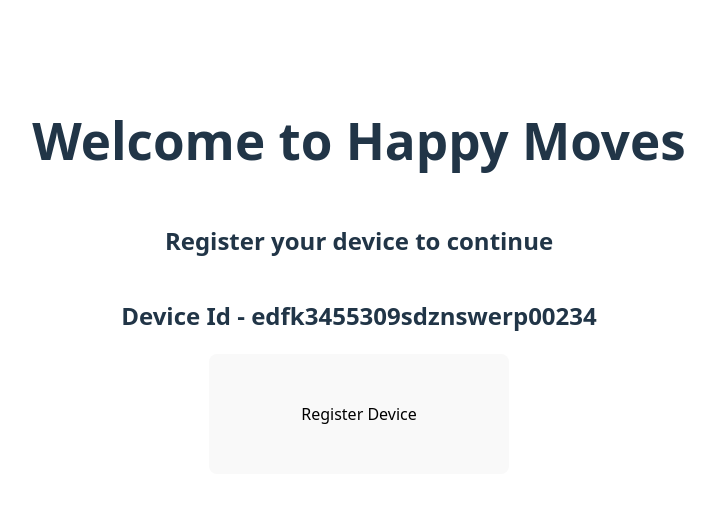
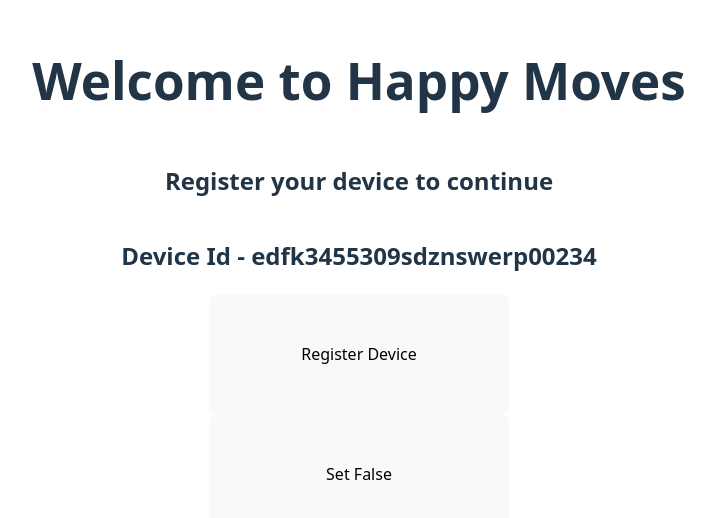
Before and after one commit to mhdhssn967/testerXR, a React (Vite) app: page / in a window 1280 px wide. Shown: the part 124-642 px from the top of the page, without its empty margins (281-996 px from the left). Built offline with nearby package versions, Linux system fonts and the light colour scheme.

Commit message:
Register device check

```diff
--- a/src/VRDevice.jsx
+++ b/src/VRDevice.jsx
@@ -6,8 +6,8 @@ const VRDevice = () => {
 
     const deviceId='edfk3455309sdznswerp00234'
 
-    const handleRegisteration=async()=>{
-        await registerDevice(deviceId)
+    const handleRegisteration=async(bool)=>{
+        await registerDevice(deviceId,bool)
     }
   return (
     <>
@@ -15,7 +15,8 @@ const VRDevice = () => {
         <h1>Welcome to Happy Moves</h1>
         <h2>Register your device to continue</h2>
         <h2>Device Id - {deviceId}</h2>
-        <button onClick={handleRegisteration}>Register Device</button>
+        <button onClick={()=>handleRegisteration(true)}>Register Device</button>
+        <button onClick={()=>handleRegisteration(false)}>Set False</button>
     </div>
     </>
   )
--- a/src/services/registerDevice.js
+++ b/src/services/registerDevice.js
@@ -2,14 +2,14 @@ import { getFirestore, doc, setDoc, getDoc, updateDoc, query, where, getDocs, co
 import { serverTimestamp } from "firebase/firestore";
 
 
-export const registerDevice = async (deviceId) => {
+export const registerDevice = async (deviceId,bool) => {
   try {
     const db = getFirestore();
 
     // Query to find the document with request_status: false
     const q = query(
       collection(db, "access_request"),
-      where("request_status", "==", false)
+      where("request_status", "==", false || true)
     );
 
     const querySnapshot = await getDocs(q);
@@ -20,7 +20,7 @@ export const registerDevice = async (deviceId) => {
 
       // Update that document to set request_status to true
       await updateDoc(docRef, {
-        request_status: true,
+        request_status: bool,
       });
     } else {
       console.log("No document with request_status: false found.");
```
